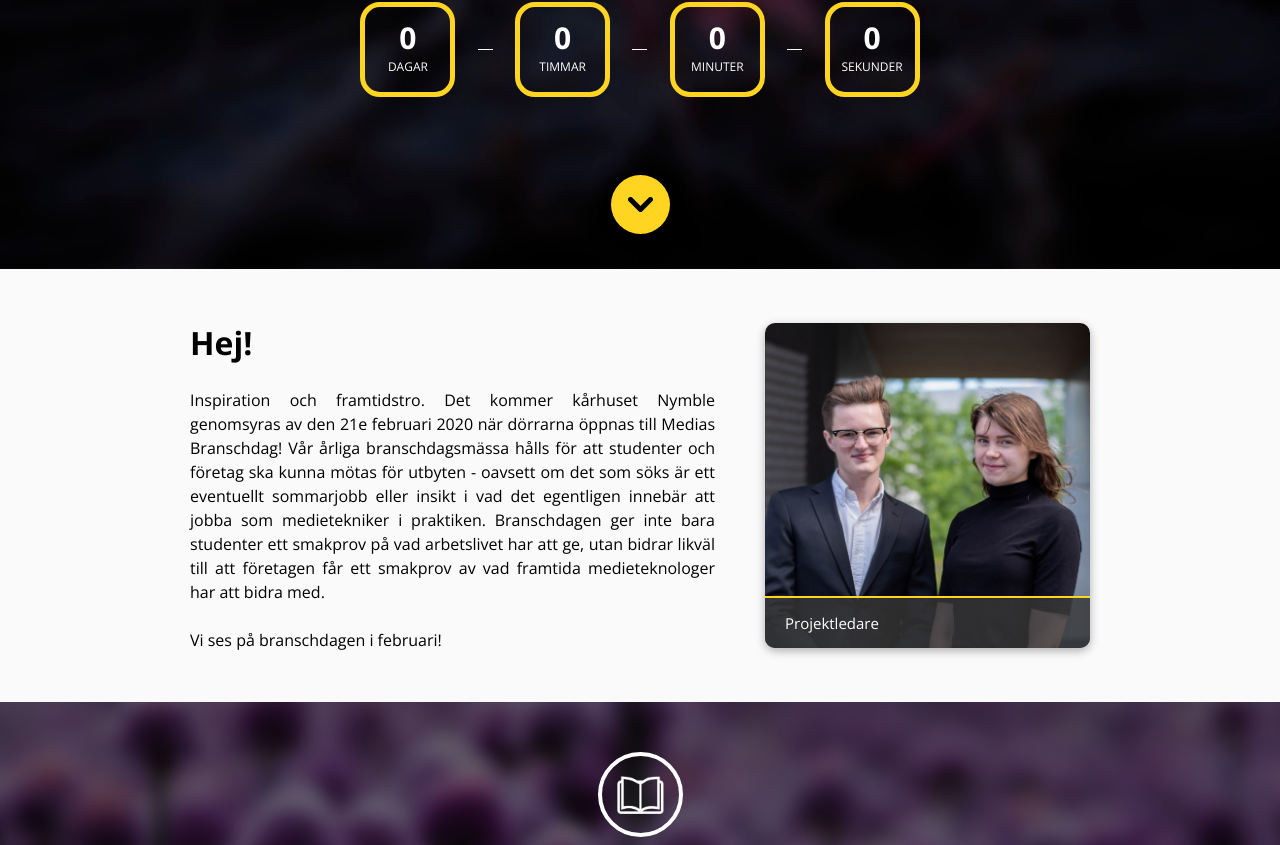
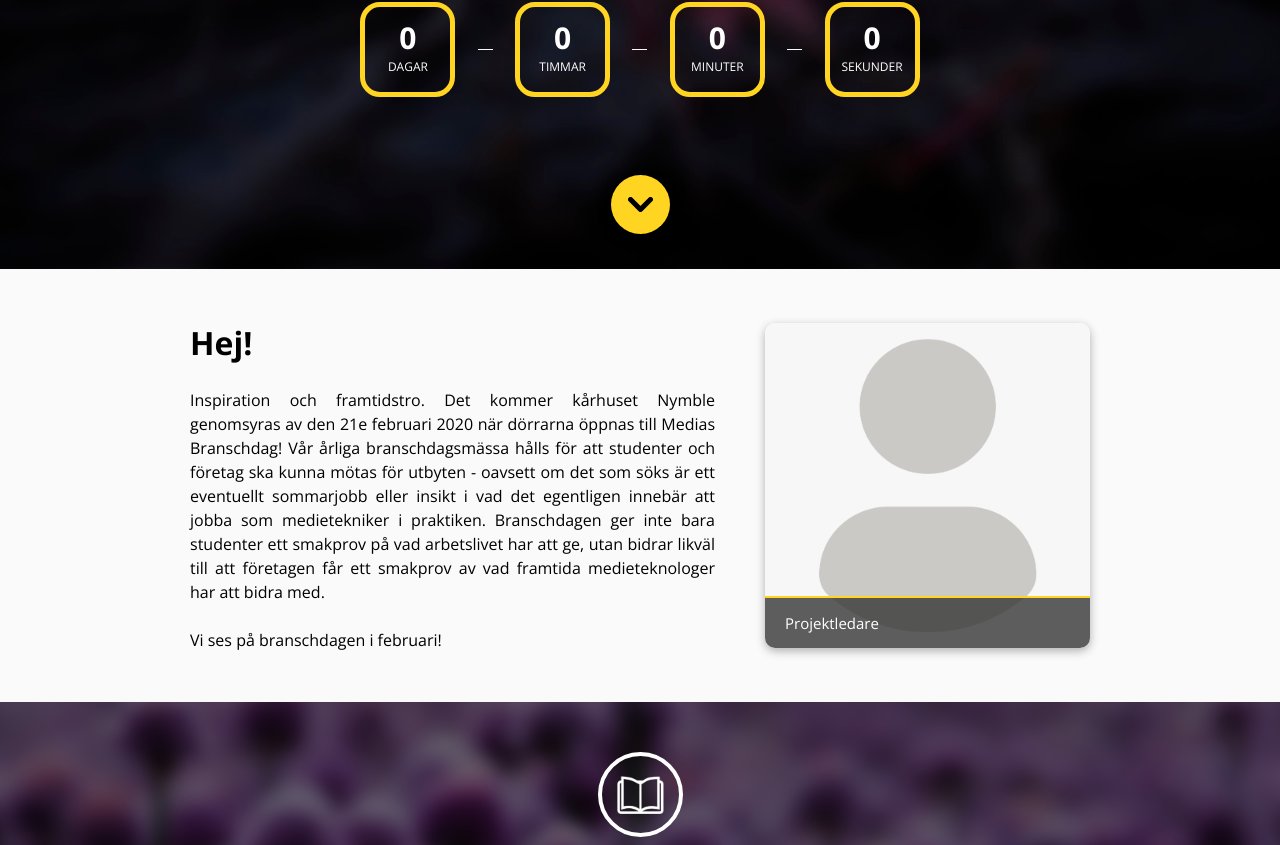
Before and after one commit to MediasBranschdag/MBD, a React (Create React App) app: page / in a window 1280 px wide. Shown: the part 531-1376 px from the top of the page. Built offline with nearby package versions, Linux system fonts and the light colour scheme; no server answers.

Commit message:
Update profile card

```diff
--- a/src/components/profile-card/profile-card.tsx
+++ b/src/components/profile-card/profile-card.tsx
@@ -8,7 +8,7 @@ import LinkedinIcon from '../../assets/icons/other/linkedin.png';
 interface ProfileCardProps {
     imagePath: string,
     name: string,
-    roll: React.ReactNode,
+    role: React.ReactNode,
     email?: string,
     linkedinLink?: string
 }
@@ -24,7 +24,7 @@ const ProfileCard: FC<ProfileCardProps> = (props) => {
                                 {props.name}
                             </div>
                             <div className="profile-card-roll">
-                                {props.roll}
+                                {props.role}
                             </div>
                             <div className="profile-info-link-container">
                                 {
--- a/src/pages/company-page/companypage.tsx
+++ b/src/pages/company-page/companypage.tsx
@@ -283,7 +283,7 @@ const Companypage = () => {
                                 imagePath={member.imagePath}
                                 email={member.email}
                                 name={member.name}
-                                roll={TranslationModel.translate(member.position)}/>
+                                role={TranslationModel.translate(member.position)}/>
                         })}
                     </div>
                     <br />
--- a/src/pages/contact-page/contact-page.tsx
+++ b/src/pages/contact-page/contact-page.tsx
@@ -46,7 +46,7 @@ const Contactpage: FC = () => {
                             email={member.email}
                             linkedinLink={member.linkedInURL}
                             name={member.name}
-                            roll={TranslationModel.translate(member.position)}/>
+                            role={TranslationModel.translate(member.position)}/>
                     })}
                 </div>
             </ContentSection>
--- a/src/pages/home-page/homepage.tsx
+++ b/src/pages/home-page/homepage.tsx
@@ -105,11 +105,11 @@ const Homepage: FC = () => {
                     }
                     content={
                         <ProfileCard
-                            imagePath="assets/team/projectleaders.jpg"
+                            imagePath="assets/team/placeholder.png"
                             name={`${projectLeaders.map((leader, i) => {
                                 return leader.name;
                             }).join(', ')}`}
-                            roll={TranslationModel.translate({se: 'Projektledare', en: 'Project Leaders'})} />
+                            role={TranslationModel.translate({se: 'Projektledare', en: 'Project Leaders'})} />
                     }
                 />
             </ContentSection>
```
